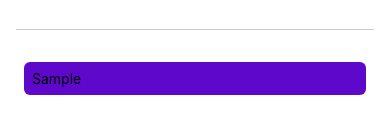
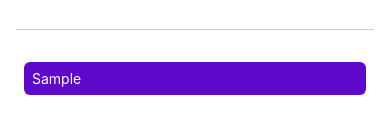
Before and after one commit to PraneethBunny123/GoalsApp, a React Native app: screen / in a window 390 px wide. Both pictures are taken after typing "Sample" into the empty fields and a click on the button "ADD GOAL". Shown: the part 175-308 px from the top of the page. Built offline with nearby package versions, Linux system fonts and the light colour scheme.

Commit message:
made few changes

```diff
--- a/App.js
+++ b/App.js
@@ -73,7 +73,4 @@ const styles = StyleSheet.create({
     goalsContainer: {
         flex: 4
     },
-    goalText: {
-        color: 'white'
-    }
 });
--- a/components/GoalItem.js
+++ b/components/GoalItem.js
@@ -15,4 +15,7 @@ const styles = StyleSheet.create({
         borderRadius: 6,
         backgroundColor: '#5e08cc',
     },
+    goalText: {
+        color: 'white'
+    }
 })
```
